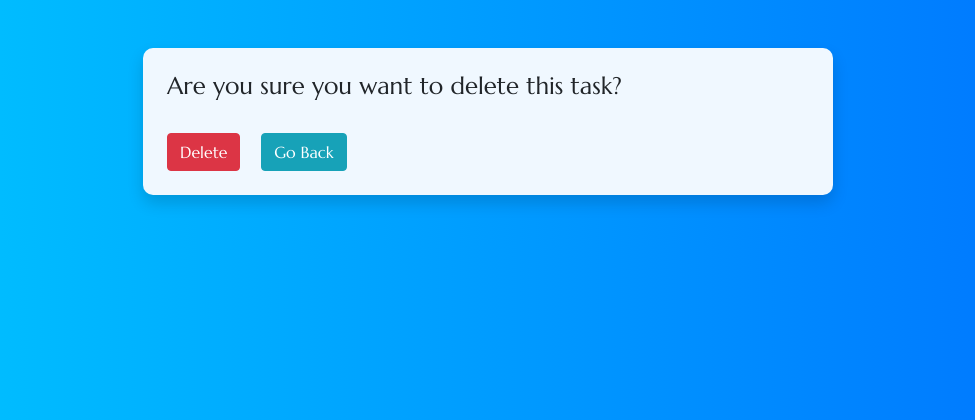
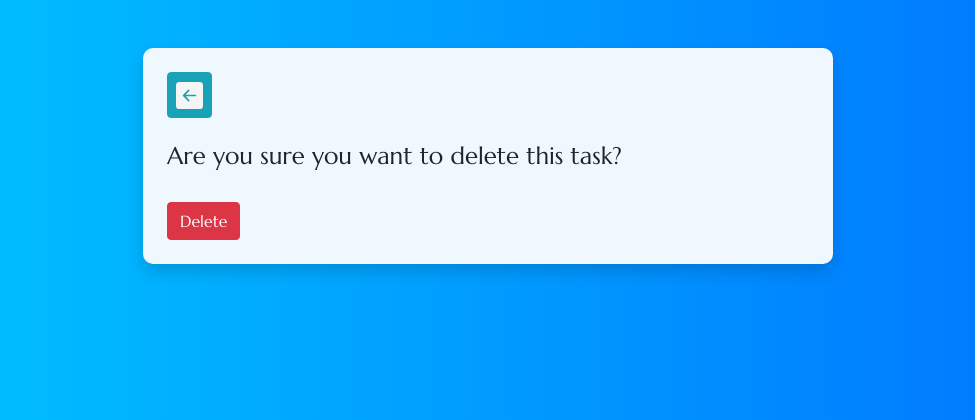
Before and after one commit to Prasanthisandaka2005/Todolist-django, a Django app: page /task-delete/9/ in a window 1280 px wide. Shown: the top 420 px of the page, without its empty margins (152-1127 px from the left). Run offline with Django 4.2, Linux system fonts and the light colour scheme; a user stored in the database is signed in; data comes from the database, SQL or seed files in the repository; some libraries are stand-ins or nearby versions; some web fonts are replaced.

Commit message:
Update task_confirm_delete.html

```diff
--- a/base/templates/base/task_confirm_delete.html
+++ b/base/templates/base/task_confirm_delete.html
@@ -1,11 +1,14 @@
 {% extends "base/main.html" %}
 {% block content %}
 <div class="p-4">
+    <a href="{% url 'tasks' %}"><button class="btn btn-info text-white mb-4 p-2"><svg xmlns="http://www.w3.org/2000/svg" width="27" height="27" fill="whitesmoke" class="bi bi-arrow-left-square-fill" viewBox="0 0 16 16">
+  <path d="M16 14a2 2 0 0 1-2 2H2a2 2 0 0 1-2-2V2a2 2 0 0 1 2-2h12a2 2 0 0 1 2 2v12zm-4.5-6.5H5.707l2.147-2.146a.5.5 0 1 0-.708-.708l-3 3a.5.5 0 0 0 0 .708l3 3a.5.5 0 0 0 .708-.708L5.707 8.5H11.5a.5.5 0 0 0 0-1z"/>
+</svg></button></a>
+
 <form method="POST">
     {% csrf_token %}
     <h4 class="font-h">Are you sure you want to delete this task?</h4>
     <input class="btn btn-danger mt-4" type="submit" value="Delete"/>
-    <a href="{% url 'tasks' %}"><button class="btn btn-info mt-4 text-white ml-3">Go Back</button></a>
 
 </form>
 </div>
```
